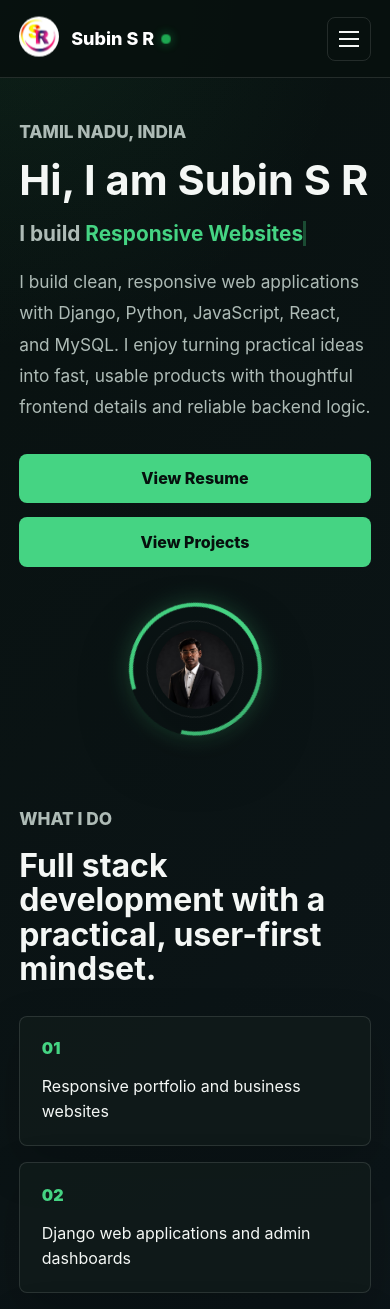
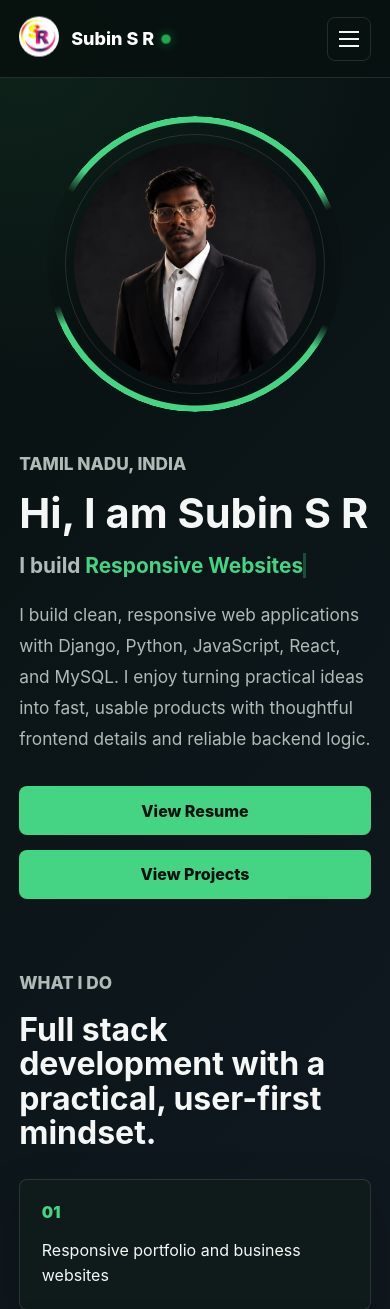
Before and after one commit to Subin-2005/subin---portfolio, a Django app: page / in a window 390 px wide. Shown: the top 1309 px of the page. Run offline with Django 5.2, Linux system fonts and the light colour scheme.

Commit message:
changes in phone styles

```diff
--- a/portfolio/static/styles.css
+++ b/portfolio/static/styles.css
@@ -81,6 +81,8 @@ header {
         transform 0.4s ease,
         filter 0.4s ease;
     animation: logoFloat 3s ease-in-out infinite;
+    transform: translateZ(0);
+    will-change: transform;
 }
 
 .logo-link:hover .logo-img {
@@ -285,6 +287,8 @@ nav ul li a.active {
     justify-content: center;
     align-items: center;
     justify-self: center;
+    transform: translateZ(0);
+    will-change: transform;
 }
 
 .profile-img::before,
@@ -294,6 +298,9 @@ nav ul li a.active {
     inset: 0;
     border-radius: 50%;
     pointer-events: none;
+    transform: translateZ(0);
+    will-change: transform;
+    backface-visibility: hidden;
 
     -webkit-mask: radial-gradient(
         farthest-side,
@@ -736,15 +743,15 @@ nav ul li a.active {
 @media (max-width: 900px) {
     body {
         background:
-            radial-gradient(circle at top left, rgba(69, 212, 131, 0.08), transparent 22rem),
-            linear-gradient(135deg, #08110f 0%, #0f181f 100%);
+            radial-gradient(circle at top left, rgba(69, 212, 131, 0.10), transparent 24rem),
+            linear-gradient(135deg, #08110f 0%, #0f181f 52%, #11160f 100%);
     }
 
     header {
         padding: 0 1.2rem;
         flex-wrap: wrap;
-        backdrop-filter: none;
-        background: rgba(8, 17, 15, 0.96);
+        background: rgba(8, 17, 15, 0.94);
+        backdrop-filter: blur(8px);
     }
 
     .menu-toggle {
@@ -784,58 +791,28 @@ nav ul li a.active {
         gap: 2.25rem;
     }
 
-
     .profile-img {
-        transform: translateZ(0);
-        will-change: transform;
+        grid-row: 1;
+        width: min(76vw, 330px);
+        contain: layout paint;
     }
 
     .profile-img::before,
     .profile-img::after {
         display: block;
-        inset: 0;
-        border-radius: 50%;
-        background: none;
-        -webkit-mask: none;
-        mask: none;
-        border: 4px solid transparent;
-        animation: rotate 8s linear infinite;
-        will-change: transform;
-    }
-
-    .profile-img::before {
-        border-top-color: var(--accent);
-        border-right-color: var(--accent);
-        box-shadow: 0 0 22px rgba(69, 212, 131, 0.24);
+        animation: rotate 9s linear infinite;
     }
 
     .profile-img::after {
-        border-bottom-color: var(--accent);
-        border-left-color: var(--accent);
-        animation-duration: 10s;
-        opacity: 0.85;
-    }
-
-    .profile-ring {
-        animation: rotate 12s linear infinite reverse;
-        will-change: transform;
-    }
-
-    .profile-img img,
-    .logo-img,
-    .logo-text::after,
-    .typing {
-        will-change: transform;
+        animation-duration: 11s;
     }
 
     .logo-img {
         animation: logoFloat 4s ease-in-out infinite;
-        will-change: transform;
     }
 
     .logo-text::after {
         animation: greenDotPulse 2.4s ease-in-out infinite;
-        will-change: transform, opacity;
     }
 
     .typing {
@@ -853,24 +830,6 @@ nav ul li a.active {
     .skills-container,
     .stats-row {
         grid-template-columns: 1fr;
-    }
-}
-
-@keyframes mobileProfilePulse {
-    0%, 100% {
-        transform: translateY(0) scale(1);
-        box-shadow: 0 18px 46px rgba(0, 0, 0, 0.28);
-    }
-
-    50% {
-        transform: translateY(-4px) scale(1.015);
-        box-shadow: 0 24px 58px rgba(69, 212, 131, 0.16);
-    }
-}
-
-@keyframes mobileRingSpin {
-    to {
-        transform: rotate(360deg);
     }
 }
 
```
